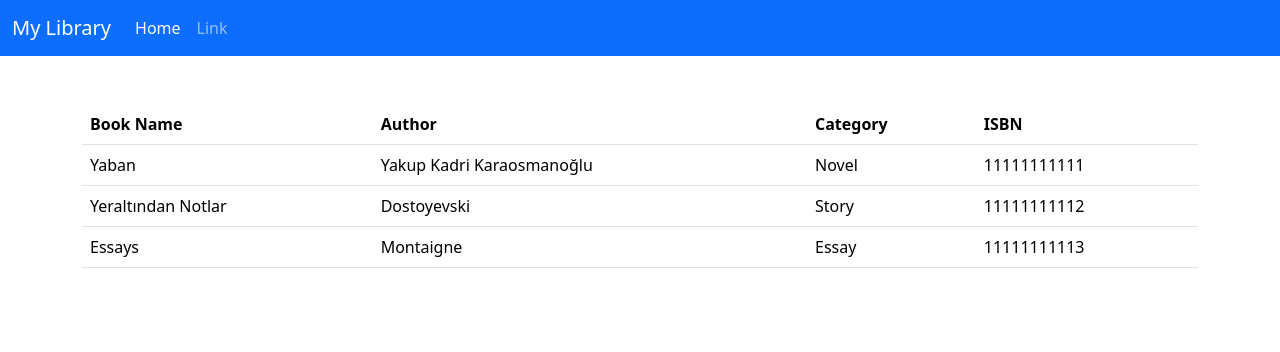
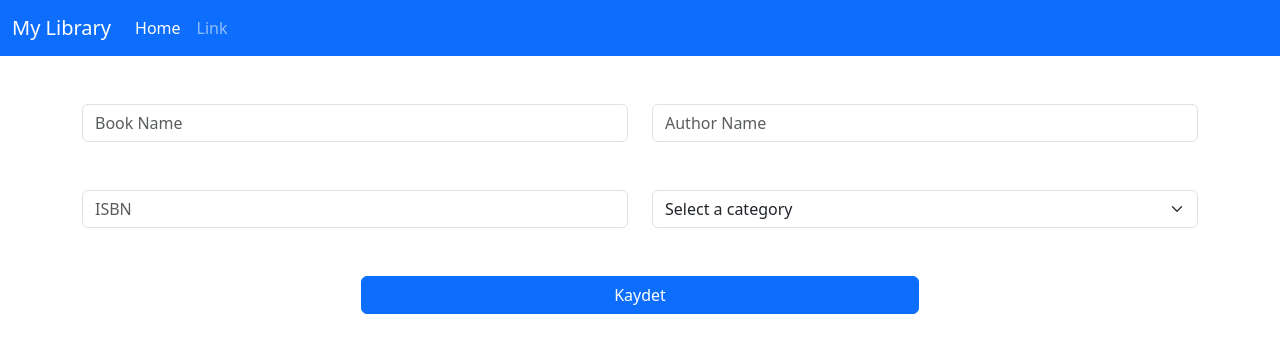
Before and after one commit to SalihNuhoglu/LibraryApp-React-, a React (Create React App) app: page /add-book in a window 1280 px wide. Shown: the top 352 px of the page. Built offline with nearby package versions, Linux system fonts and the light colour scheme; data requests are answered from the project's data file.

Commit message:
Add a book page is created

```diff
--- a/db.json
+++ b/db.json
@@ -1,39 +1,46 @@
 {
-    "books":[
+  "books": [
     {
-            "id":1,
-            "name":"Yaban",
-            "author":"Yakup Kadri Karaosmanoğlu",
-            "isbn":"11111111111",
-            "categoryId":1
+      "id": 1,
+      "name": "Yaban",
+      "author": "Yakup Kadri Karaosmanoğlu",
+      "isbn": "11111111111",
+      "categoryId": "1"
     },
     {
-            "id":2,
-            "name":"Yeraltından Notlar",
-            "author":"Dostoyevski",
-            "isbn":"11111111112",
-            "categoryId":2
+      "id": 2,
+      "name": "Letters from Underground",
+      "author": "Dostoyevski",
+      "isbn": "11111111112",
+      "categoryId": "2"
     },
     {
-            "id":3,
-            "name":"Essays",
-            "author":"Montaigne",
-            "isbn":"11111111113",
-            "categoryId":3
+      "id": 3,
+      "name": "Essays",
+      "author": "Montaigne",
+      "isbn": "11111111113",
+      "categoryId": "3"
+    },
+    {
+      "id": 1673126266679,
+      "name": "God of Flies",
+      "author": "William Golding",
+      "isbn": "",
+      "categoryId": "2"
     }
   ],
-    "categories":[
+  "categories": [
     {
-            "id":1,
-            "name":"Novel"
+      "id": "1",
+      "name": "Novel"
     },
     {
-            "id":2,
-            "name":"Story"
+      "id": "2",
+      "name": "Story"
     },
     {
-            "id":3,
-            "name":"Essay"
+      "id": "3",
+      "name": "Essay"
     }
   ]
 }
--- a/package.json
+++ b/package.json
@@ -10,6 +10,7 @@
     "json-server": "^0.17.1",
     "react": "^18.2.0",
     "react-dom": "^18.2.0",
+    "react-router-dom": "^6.6.1",
     "react-scripts": "5.0.1",
     "web-vitals": "^2.1.4"
   },
--- a/src/App.js
+++ b/src/App.js
@@ -1,13 +1,16 @@
-import Header from "./components/Header";
 import React from "react";
-import ListBooks from "./components/ListBooks";
+import { Home } from "./pages/Home";
+import { BrowserRouter, Routes, Route ,} from "react-router-dom";
+import AddBook from "./pages/AddBook";
 
 function App() {
   return (
-    <div className="App">
-       <Header />
-       <ListBooks />
-    </div>
+    <BrowserRouter>
+       <Routes>
+         <Route path="/" element={<Home />} />
+         <Route path="/add-book" element={<AddBook />} />
+       </Routes>
+    </BrowserRouter>
   );
 }
 
--- /dev/null
+++ b/src/components/AddBookForm.js
@@ -0,0 +1,110 @@
+import axios from "axios";
+import React, { useEffect, useState } from "react";
+import { useNavigate } from "react-router-dom";
+import { Loading } from "./Loading";
+
+
+const AddBookForm = (props) => {
+
+    const navigate = useNavigate();
+    const [categories, setCategories] = useState(null);
+    const [bookname, setBookname] = useState("");
+    const [author, setAuthor] = useState("");
+    const [isbn, setIsbn] = useState("");
+    const [category, setCategory] = useState("");
+
+    useEffect(() => {
+        axios.get("http://localhost:3004/categories")
+            .then((res) => {
+                console.log(res);
+                setCategories(res.data);
+            })
+            .catch(err => console.log(err));
+    }, []);
+
+
+    const handleSubmit = (event) => {
+        event.preventDefault();
+        if (bookname === "" || author === "" || category === "") {
+            alert("Book Name, Author and Category cannot be empty");
+            return;
+        }
+        const newBook = {
+            id: new Date().getTime(),
+            name: bookname,
+            author: author,
+            isbn: isbn,
+            categoryId: category,
+        };
+        axios
+            .post("http://localhost:3004/books", newBook)
+            .then((res) => {
+                console.log(res);
+                setBookname("");
+                setAuthor("");
+                setIsbn("");
+                setCategory("");
+                navigate("/");
+            })
+            .catch(err => console.log(err));
+    };
+
+    if (categories === null) {
+        return <Loading />;
+    }
+    return (
+        <div className="container my-5" >
+            <form onSubmit={handleSubmit}>
+                <div className="row">
+                    <div className="col">
+                        <input type="text"
+                            className="form-control"
+                            placeholder="Book Name"
+                            value={bookname}
+                            onChange={(event) => setBookname(event.target.value)}
+                        />
+                    </div>
+                    <div className="col">
+                        <input type="text"
+                            className="form-control"
+                            placeholder="Author Name"
+                            value={author}
+                            onChange={(event) => setAuthor(event.target.value)}
+                        />
+                    </div>
+                </div>
+                <div className="row my-5">
+                    <div className="col">
+                        <input type="text"
+                            className="form-control"
+                            placeholder="ISBN"
+                            value={isbn}
+                            onChange={(event) => setIsbn(event.target.value)}
+                        />
+                    </div>
+                    <div className="col">
+                        <select className="form-select"
+                            value={category}
+                            onChange={(event) => setCategory(event.target.value)}>
+                            <option value={""} selected>
+                                Select a category
+                            </option>
+                            {
+                                categories.map((cat) => {
+                                    return <option value={cat.id}>{cat.name}</option>
+                                })
+                            }
+                        </select>
+                    </div>
+                </div>
+                <div className="d-flex justify-content-center">
+                    <button type="submit" className="btn btn-primary w-50">
+                        Kaydet
+                    </button>
+                </div>
+            </form>
+        </div>
+    )
+};
+
+export default AddBookForm;
--- a/src/components/ListBooks.js
+++ b/src/components/ListBooks.js
@@ -1,4 +1,5 @@
 import React, { useEffect, useState } from "react";
+import { Link } from "react-router-dom";
 import axios from "axios"
 import { Loading } from "./Loading";
 
@@ -30,6 +31,11 @@
     }
     return (
         <div className="container my-5">
+            <div className="my-3 d-flex justify-content-end">
+                <Link to="/add-book" className="btn btn-primary">
+                    Add a book
+                </Link>
+            </div>
             <table className="table">
                 <thead>
                     <tr>
--- /dev/null
+++ b/src/pages/AddBook.js
@@ -0,0 +1,15 @@
+import React from "react";
+import Header from "../components/Header";
+import AddBookForm from "../components/AddBookForm";
+
+
+const AddBook = ()=>{
+    return(
+        <div>
+          <Header/>
+          <AddBookForm />
+        </div>
+    )
+};
+
+export default AddBook;
--- /dev/null
+++ b/src/pages/Home.js
@@ -0,0 +1,12 @@
+import React from "react";
+import Header from "../components/Header";
+import ListBooks from "../components/ListBooks";
+
+export const Home = (props) => {
+    return (
+        <div >
+            <Header />
+            <ListBooks />
+        </div>
+    );
+}
```
Also changed, not shown: 1 other file (tests, documents, lock files or other folders). Lines whose indentation alone changed are shown as unchanged.
